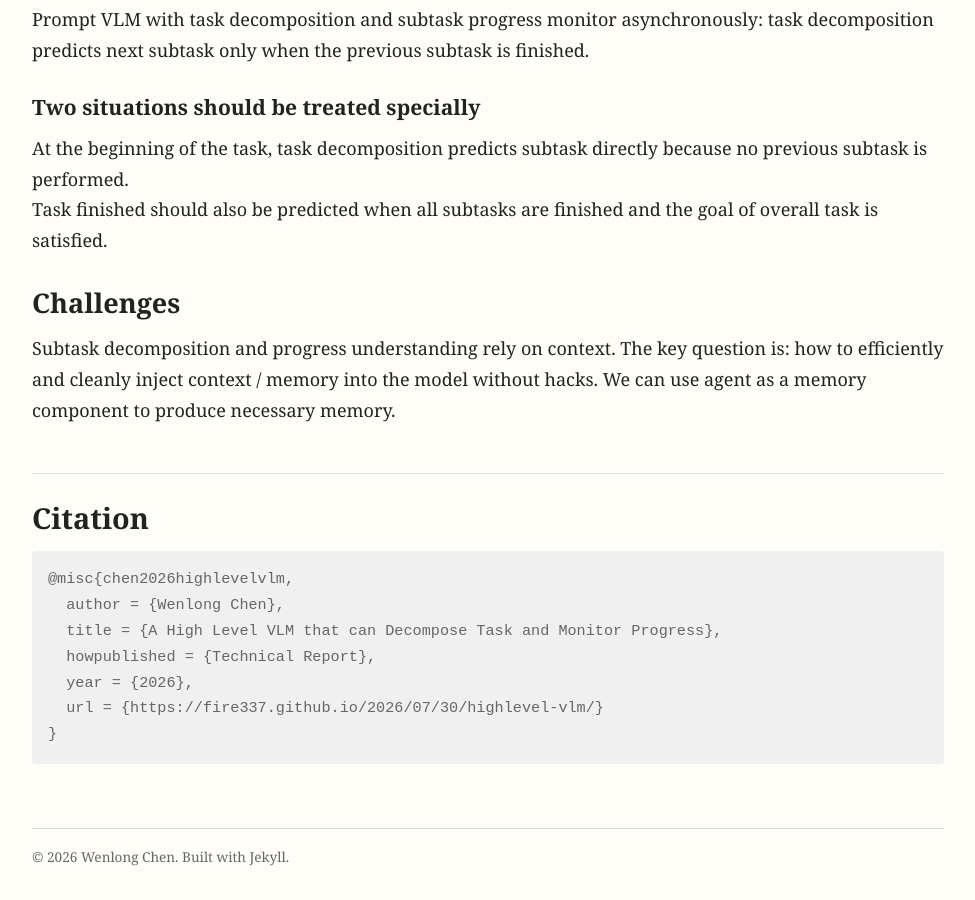
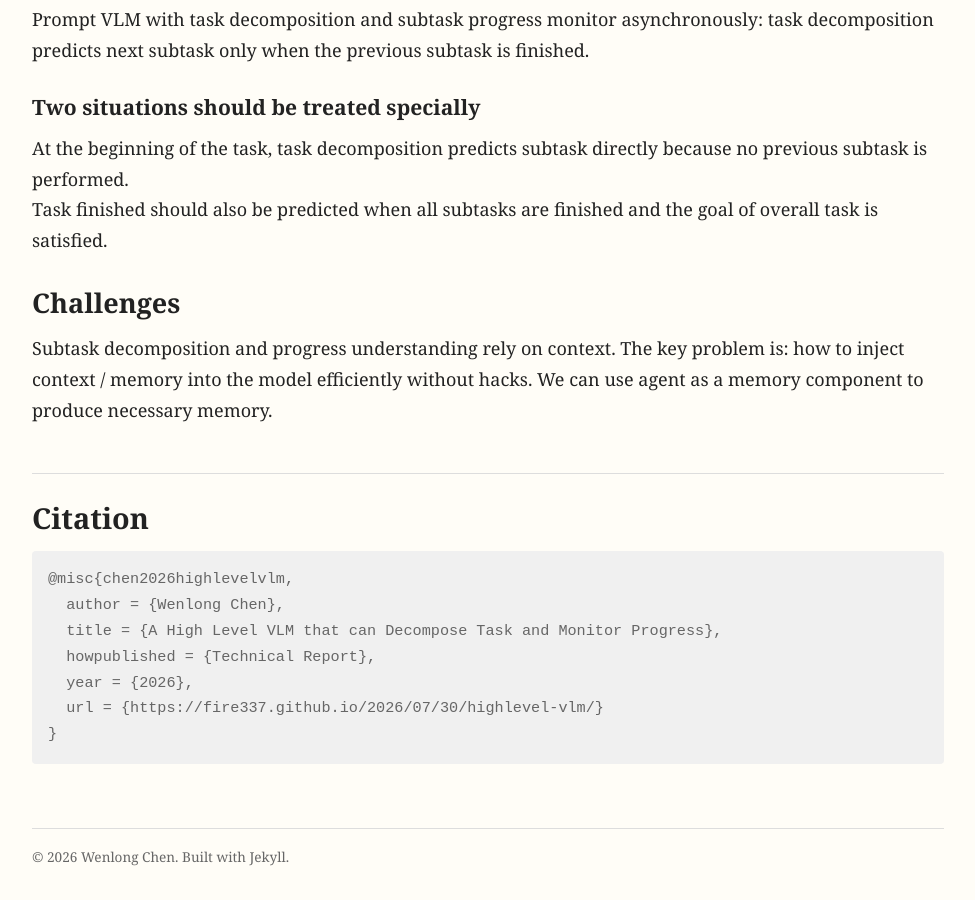
Before and after one commit to fire337/fire337.github.io, a Jekyll site: the page built from _posts/2026-07-30-highlevel-vlm.md, in a window 1280 px wide and 900 px high, scrolled down 5170 px. Shown: the whole window, without its empty margins (152-1127 px from the left). Built offline with Jekyll 4.4.1, drawn with Linux system fonts in a browser that asks for light colours.

Commit message:
Update 2026-07-30-highlevel-vlm.md

```diff
--- a/_posts/2026-07-30-highlevel-vlm.md
+++ b/_posts/2026-07-30-highlevel-vlm.md
@@ -161,4 +161,4 @@ Task finished should also be predicted when all subtasks are finished and the go
 
 ## Challenges
 
-Subtask decomposition and progress understanding rely on context. The key question is: how to efficiently and cleanly inject context / memory into the model without hacks. We can use agent as a memory component to produce necessary memory.
+Subtask decomposition and progress understanding rely on context. The key problem is: how to inject context / memory into the model efficiently without hacks. We can use agent as a memory component to produce necessary memory.
```
